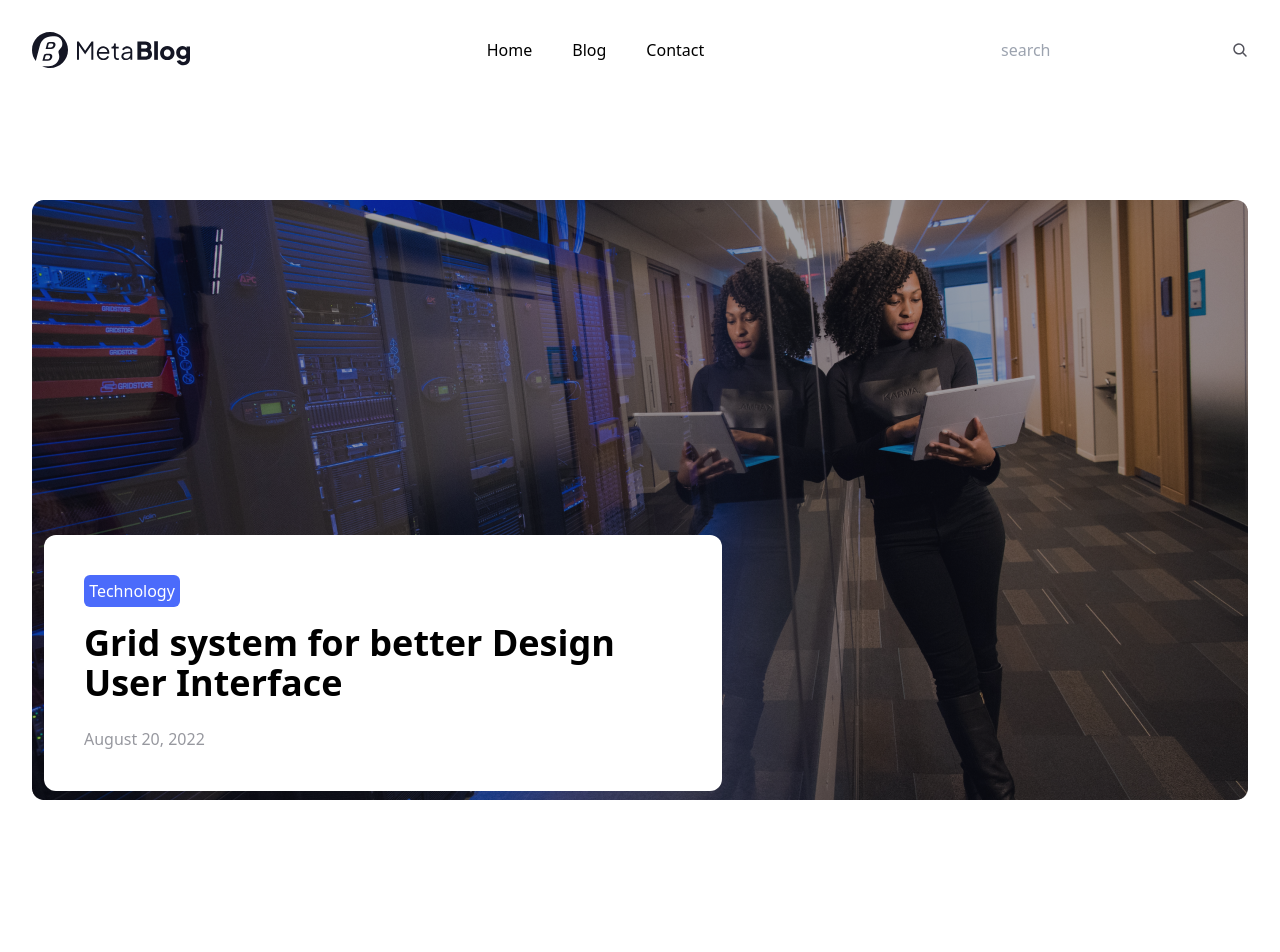
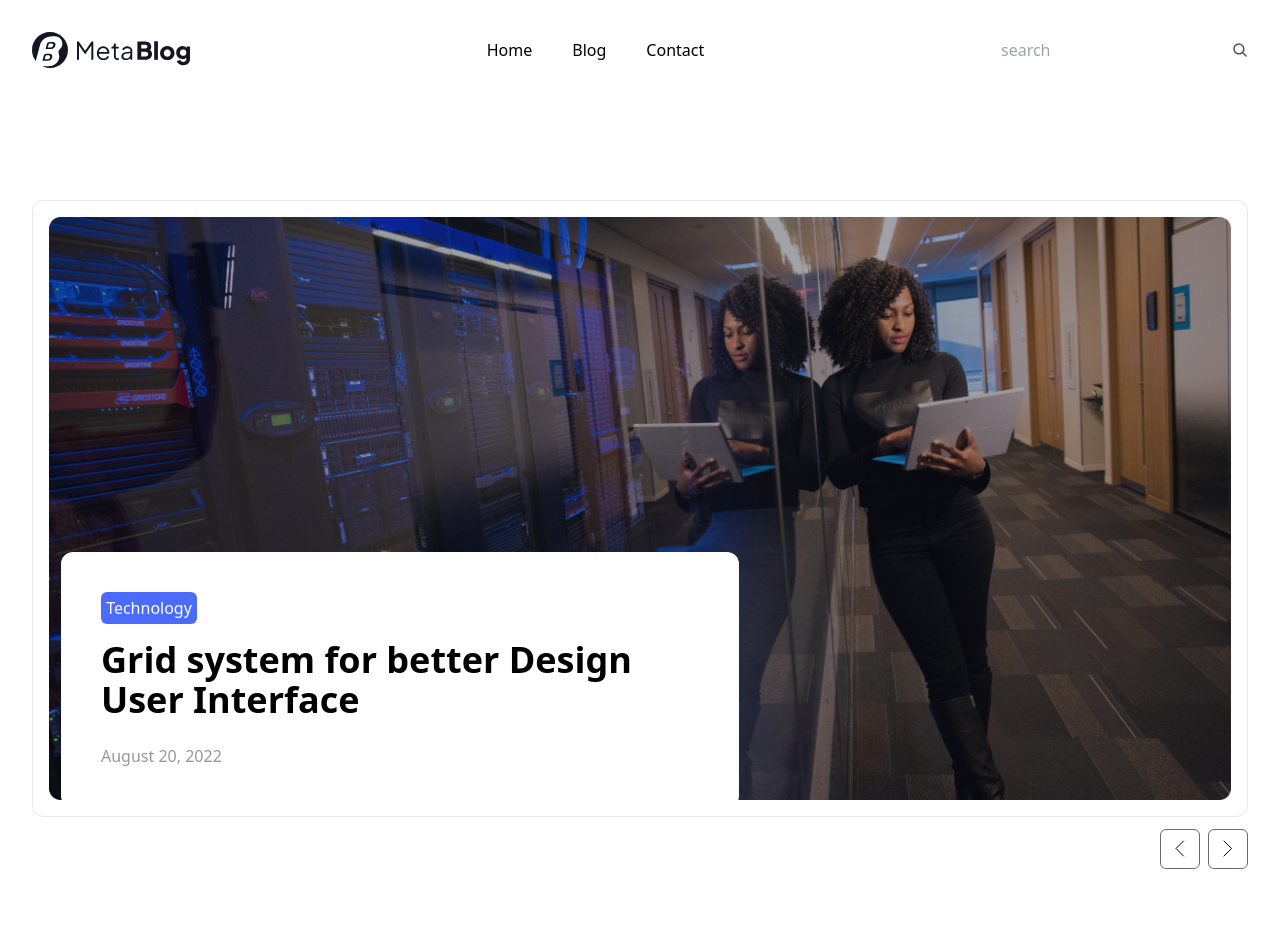
Before and after one commit to Lkhamjav-github/blogweb, a Next.js app: page / in a window 1280 px wide. Shown: the top 952 px of the page. Built offline with nearby package versions, Linux system fonts and the light colour scheme; no server answers.

Commit message:
make img switcher button

```diff
--- a/src/components/About.jsx
+++ b/src/components/About.jsx
@@ -1,14 +1,50 @@
-import React from 'react'
+import React, { useEffect, useState } from 'react'
+import Link from 'next/link'
 import { Button } from './Button'
 export const About = () => {
+    const [articles, setArticles] = useState([])
+    const [index, setIndex] = useState(0);
+    useEffect(() => {
+        fetch('https://dev.to/api/articles')
+            .then(response => response.json())
+            .then(data => setArticles(data))
+    }, [])
+    function nextClick() {
+        setIndex(index + 1);
+    }
+    function backClick() {
+        setIndex(index - 1);
+    }
+
+    let article = articles[index];
     return (
         <div className='bg-white flex justify-center items-center'>
-            <div className='flex justify-between  w-3/4 lg:w-[1216px]'>
-                <img className='relative' src="./anai.png" alt="" />
-                <div className='bg-white absolute ml-3 mt-[335px] rounded-xl p-10'>
-                    <Button title="Technology" />
-                    <h1 className='text-4xl font-semibold w-[598px] pt-4 pb-6'>Grid system for better Design User Interface</h1>
-                    <p className='font-normal text-[#97989F]'>August 20, 2022</p>
+            <div className='flex justify-between  w-3/4 lg:w-[1216px] flex-col'>
+                {/* {articles.map((article) => {
+                    return ( */}
+                <div className='border rounded-xl p-4 flex  justify-between flex-col'>
+                    <img className='relative' src={articles.cover_image ? articles.cover_image : ("./anai.png")} alt="" />
+                    <div className='bg-white absolute ml-3 mt-[335px] rounded-xl p-10'>
+                        <Button title="Technology" />
+                        <h1 className='text-4xl font-semibold w-[598px] pt-4 pb-6'>{articles.title ? articles.title : ("Grid system for better Design User Interface")}</h1>
+                        <p className='font-normal text-[#97989F]'>{articles.readable_publish_date ? articles.readable_publish_date : ("August 20, 2022")}</p>
+                    </div>
+                </div>
+                {/*     )
+                 })} */}
+                <div className='flex justify-end pt-3 gap-2'>
+                    <button onClick={backClick}>
+                        <svg width="40" height="40" viewBox="0 0 40 40" fill="none" xmlns="http://www.w3.org/2000/svg">
+                            <rect x="0.5" y="0.5" width="39" height="39" rx="5.5" stroke="#696A75" />
+                            <path d="M23.5 27L16 19.5L23.5 12" stroke="black" stroke-linecap="round" stroke-linejoin="round" />
+                        </svg>
+                    </button>
+                    <button onClick={nextClick}>
+                        <svg width="40" height="40" viewBox="0 0 40 40" fill="none" xmlns="http://www.w3.org/2000/svg">
+                            <rect x="0.5" y="0.5" width="39" height="39" rx="5.5" stroke="#696A75" />
+                            <path d="M16 12L23.5 19.5L16 27" stroke="black" stroke-linecap="round" stroke-linejoin="round" />
+                        </svg>
+                    </button>
                 </div>
             </div>
         </div>
--- a/src/components/Bloginner.jsx
+++ b/src/components/Bloginner.jsx
@@ -33,7 +33,6 @@ export const Bloginner = () => {
                                 </div>
                             </div>
                         </Link>
-
                     )
                 })}
             </div>
--- a/src/components/Header.jsx
+++ b/src/components/Header.jsx
@@ -3,6 +3,7 @@ import { Search } from './Search'
 import { Bagana } from './Bagana'
 export const Header = () => {
     const [searchValue, setSearchValue] = useState('')
+
     return (
 
         <div className='bg-white flex justify-center items-center py-5 lg:py-8'>
```
